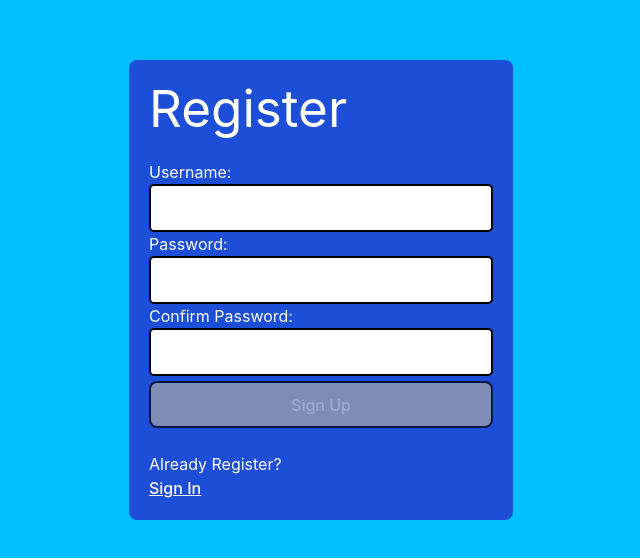
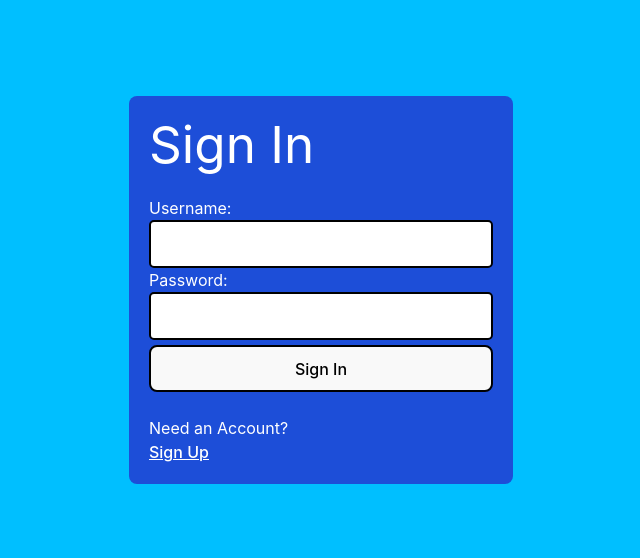
Before and after one commit to Kasraco/react-native-authentication-system, a React (Vite) app: page / in a window 1280 px wide. Shown: the part 110-668 px from the top of the page, without its empty margins (319-959 px from the left). Built offline with nearby package versions, Linux system fonts and the light colour scheme.

Commit message:
Replaced Register component with Login component in the main app

```diff
--- a/src/App.tsx
+++ b/src/App.tsx
@@ -1,8 +1,14 @@
 import "./App.css";
+import Login from "./Login";
 import Register from "./Register";
 
 function App() {
-  return <Register />;
+  return (
+    <main className="App">
+      {/* <Register /> */}
+      <Login />
+    </main>
+  );
 }
 
 export default App;
```
